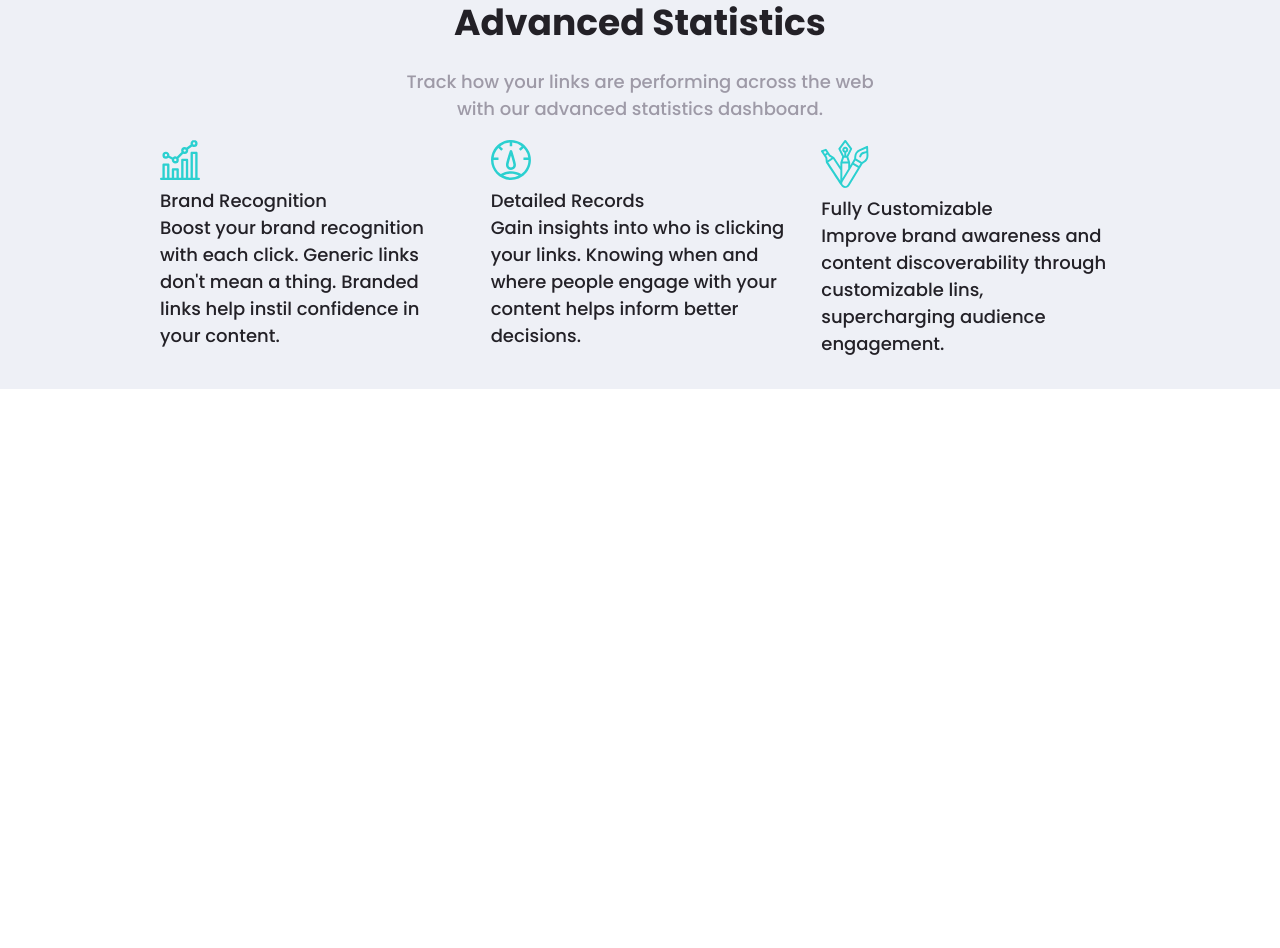
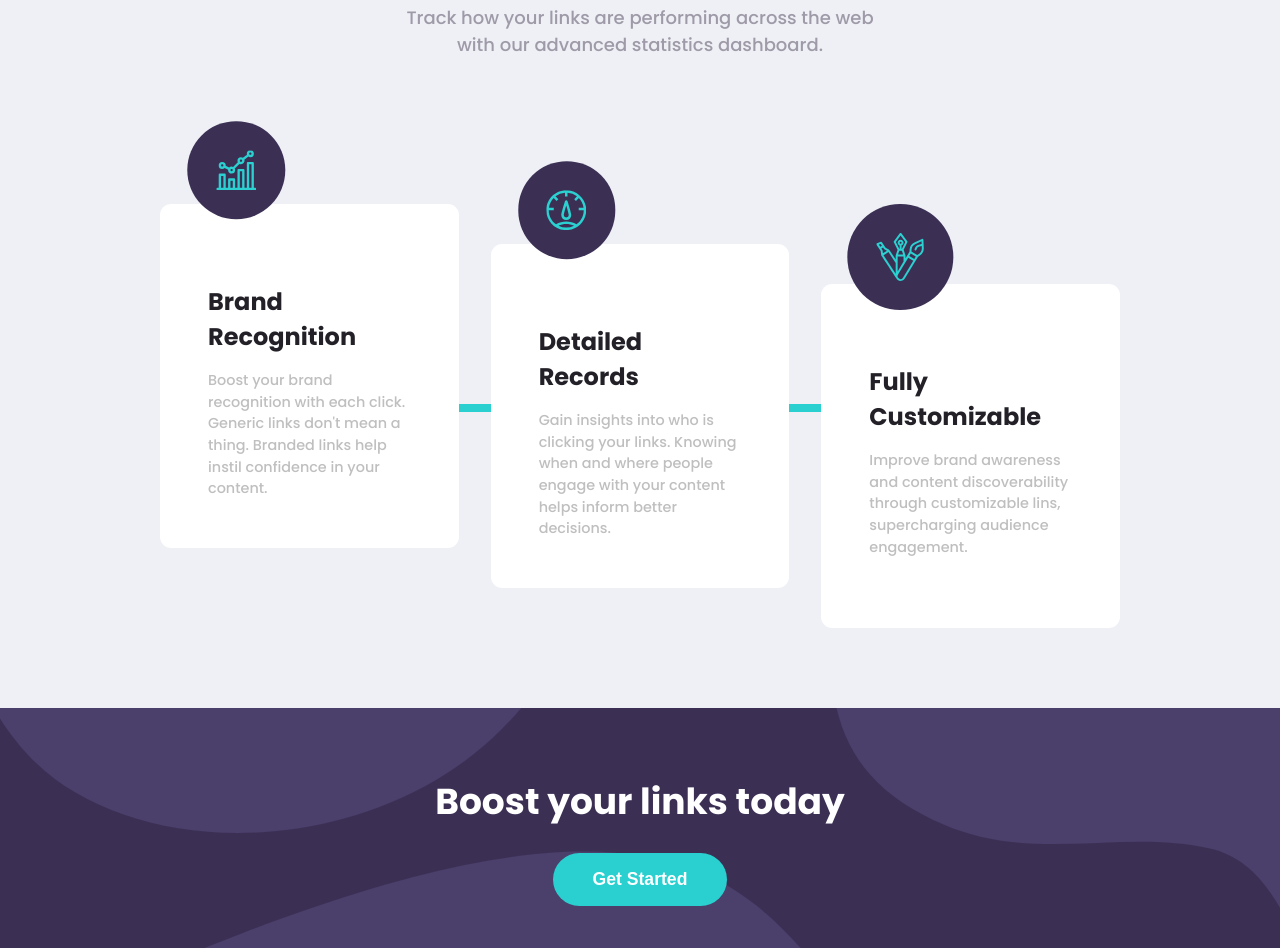
Before and after one commit to slekstut/url-shortening-api-master, a Vue app: page / in a window 1280 px wide. Shown: the part 1120-2068 px from the top of the page. Before the commit the page ends 1541 px from the top, so only its background shows below. Built offline with nearby package versions, Linux system fonts and the light colour scheme.

Commit message:
footer started

```diff
--- a/src/App.vue
+++ b/src/App.vue
@@ -3,6 +3,7 @@
     <Navbar />
     <Home />
     <About/>
+    <Boost/>
   </div>
 </template>
 
@@ -10,6 +11,7 @@
 import Navbar from "./components/Navbar.vue";
 import Home from "./views/Home.vue";
 import About from "./views/About.vue";
+import Boost from "./views/Boost.vue";
 
 export default {
   name: "App",
@@ -17,6 +19,7 @@ export default {
     Navbar,
     Home,
     About,
+    Boost
   },
 };
 </script>
@@ -27,6 +30,9 @@ export default {
 html {
   box-sizing: border-box;
   scroll-behavior: smooth;
+  max-width: 1440px;
+  margin: 0 auto;
+
 }
 *,
 *:before,
@@ -47,9 +53,7 @@ body {
 #app {
   -webkit-font-smoothing: antialiased;
   -moz-osx-font-smoothing: grayscale;
-  margin: 0 auto;
   height: 100%;
   overflow-x: hidden;
-  max-width: 1440px;
 }
 </style>
--- a/src/views/About.vue
+++ b/src/views/About.vue
@@ -87,11 +87,10 @@ export default {
   .wrapper {
     width: 75%;
     margin: 0 auto;
-    margin-bottom: 2rem;
     padding-bottom: 2rem;
     .shortener-container {
       max-height: 10rem;
-      max-width: 75%;
+      max-width: 67.5rem;
       background-image: url("../assets/images/bg-shorten-desktop.svg");
       background-repeat: no-repeat;
       background-position: cover;
@@ -141,7 +140,7 @@ export default {
       }
     }
     .about-section {
-      padding-top: 8rem;
+      padding-top: 4rem;
       .text {
         margin-top: 8rem;
         display: grid;
@@ -158,10 +157,66 @@ export default {
       .box-container {
         display: grid;
         grid-template-columns: repeat(3, 1fr);
-        gap: 2rem;
+        grid-column-gap: 2rem;
+        grid-row-gap: 0;
+        margin: 8rem 0;
+        position: relative;
         .box-content {
           display: flex;
           flex-direction: column;
+          max-width: 26rem;
+          background-color: $white;
+          padding: 3rem;
+          border-radius: 0.7rem;
+          position: relative;
+          z-index: 2;
+          &__icon {
+            background-color: $darkViolet;
+            width: fit-content;
+            display: flex;
+            justify-content: center;
+            align-items: center;
+            border: none;
+            border-radius: 50%;
+            margin: 0.2rem;
+            position: absolute;
+            top: -35%;
+            left: 12%;
+            transform: translate(-12%, 35%);
+            img {
+              padding: 1.8rem;
+              display: block;
+              width: 100%;
+              height: auto;
+            }
+          }
+          &__title {
+            font-size: 1.5rem;
+            font-weight: 700;
+            text-transform: capitalize;
+            margin: 2rem 0 1rem 0;
+            text-align: left;
+          }
+          &__text {
+            color: $gray;
+            font-size: 0.9rem;
+            line-height: 1.5;
+          }
+        }
+        .box-content:nth-child(2) {
+          transform: translateY(2.5rem);
+        }
+        .box-content:nth-child(3) {
+          transform: translateY(5rem);
+        }
+        &:after {
+          position: absolute;
+          top: 58%;
+          content: " ";
+          z-index: 0;
+          width: 60rem;
+          height: 8px;
+          background-color: $cyan;
         }
       }
     }
--- /dev/null
+++ b/src/views/Boost.vue
@@ -0,0 +1,37 @@
+<template>
+  <div class="boost-wrapper">
+    <div class="boost-text">
+      <h1>Boost your links today</h1>
+        <ctaBtn class="active-btn">Get Started</ctaBtn>
+    </div>
+  </div>
+</template>
+
+<script>
+import ctaBtn from "../components/BasicBtn.vue";
+
+export default {
+  components: { ctaBtn },
+};
+</script>
+
+<style lang="scss" scoped>
+@import "../assets/scss/_variables.scss";
+
+.boost-wrapper {
+  background-image: url("../assets/images/bg-boost-desktop.svg");
+  background-repeat: none;
+  background-position: cover;
+  background-color: $darkViolet;
+  margin: 0 auto;
+  width: 100%;
+  height: 15rem;
+  display: grid;
+  place-items: center;
+  .boost-text {
+    color: $white;
+    display: grid;
+    place-items: center;
+  }
+}
+</style>
```
Also changed, not shown: src/components/Footer.vue (added, +23 -0 lines).
